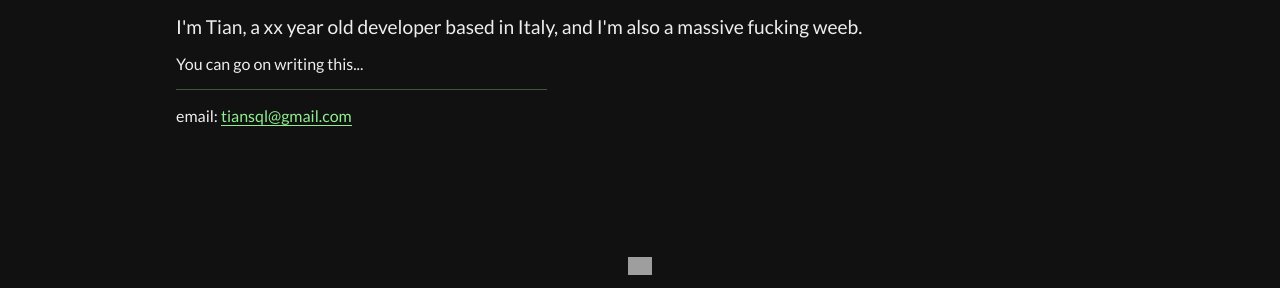
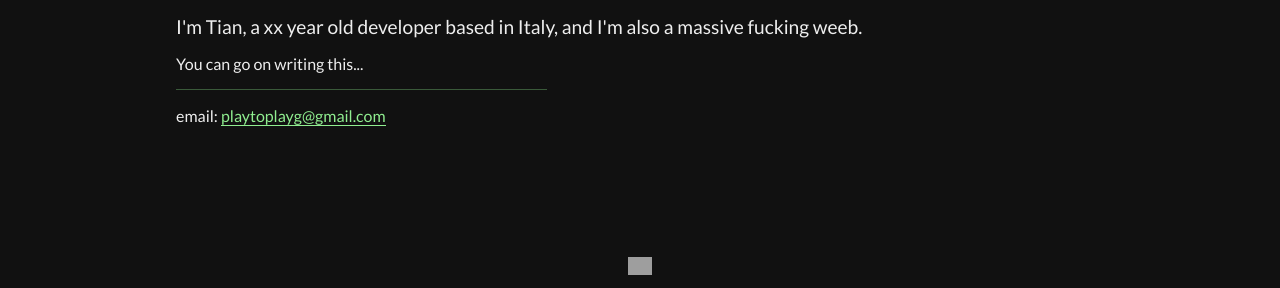
Before and after one commit to Tian-MC/tian-mc.github.io, a Jekyll site: the page built from index.markdown, in a window 1280 px wide. Shown: the part 1489-1777 px from the top of the page. Built offline with Jekyll 4.4.1, drawn with Linux system fonts in a browser that asks for light colours; some web fonts are replaced; grey boxes are pictures that could not be loaded.

Commit message:
Add username and email

```diff
--- a/_config.yml
+++ b/_config.yml
@@ -1,10 +1,10 @@
 title: Tian.SQL
-email: tiansql@gmail.com
-#description:
-#  Tian's site
-url: "tiansql.github.io"
+email: playtoplayg@gmail.com
+description: >-
+  Tian's site
+url: "tian-mc.github.io"
 telegram_username:  tianwastaken
-github_username:  tiansql
+github_username:  Tian-MC
 instagram_username:  typeoftian
 
 kramdown:
```
